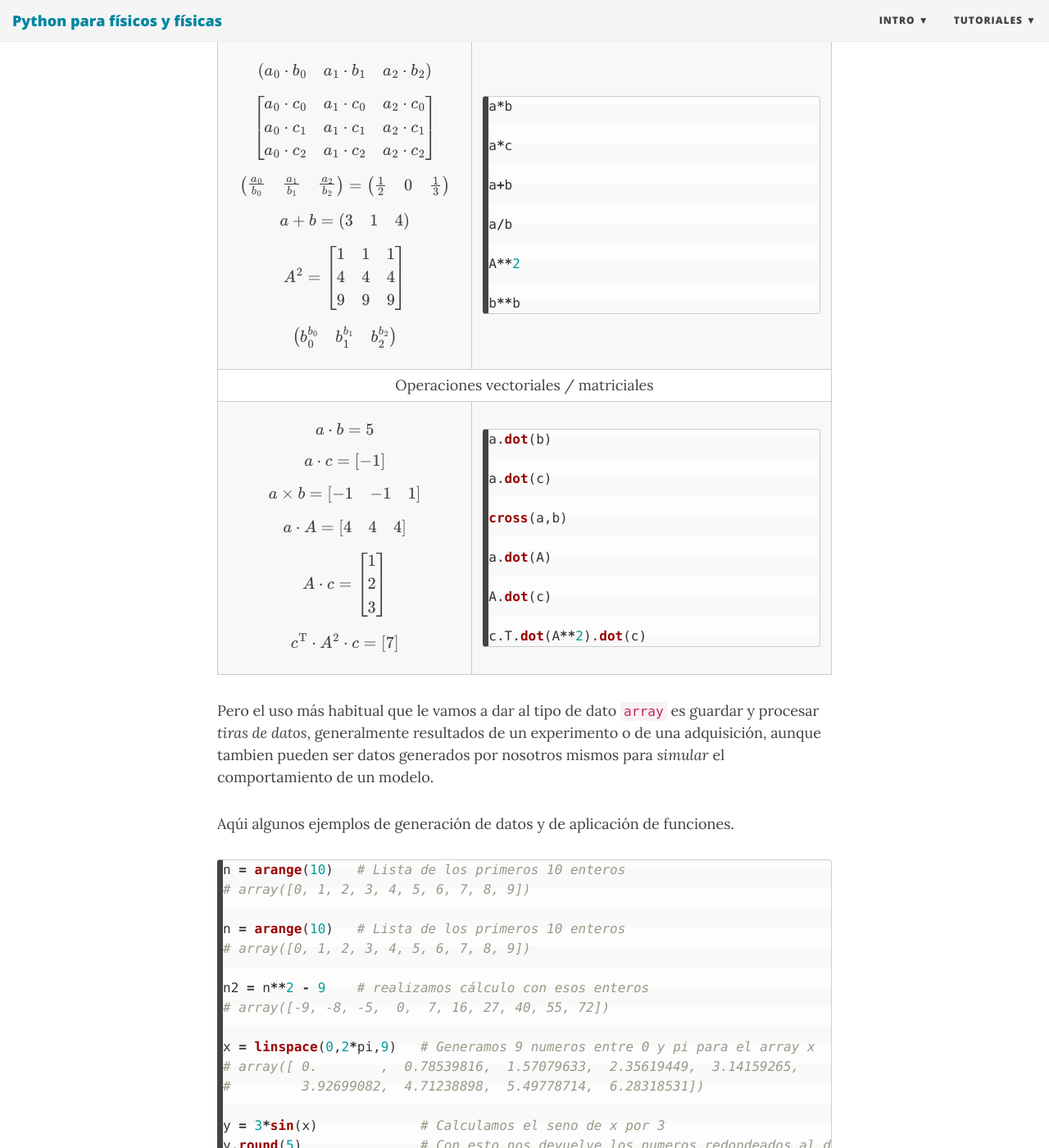
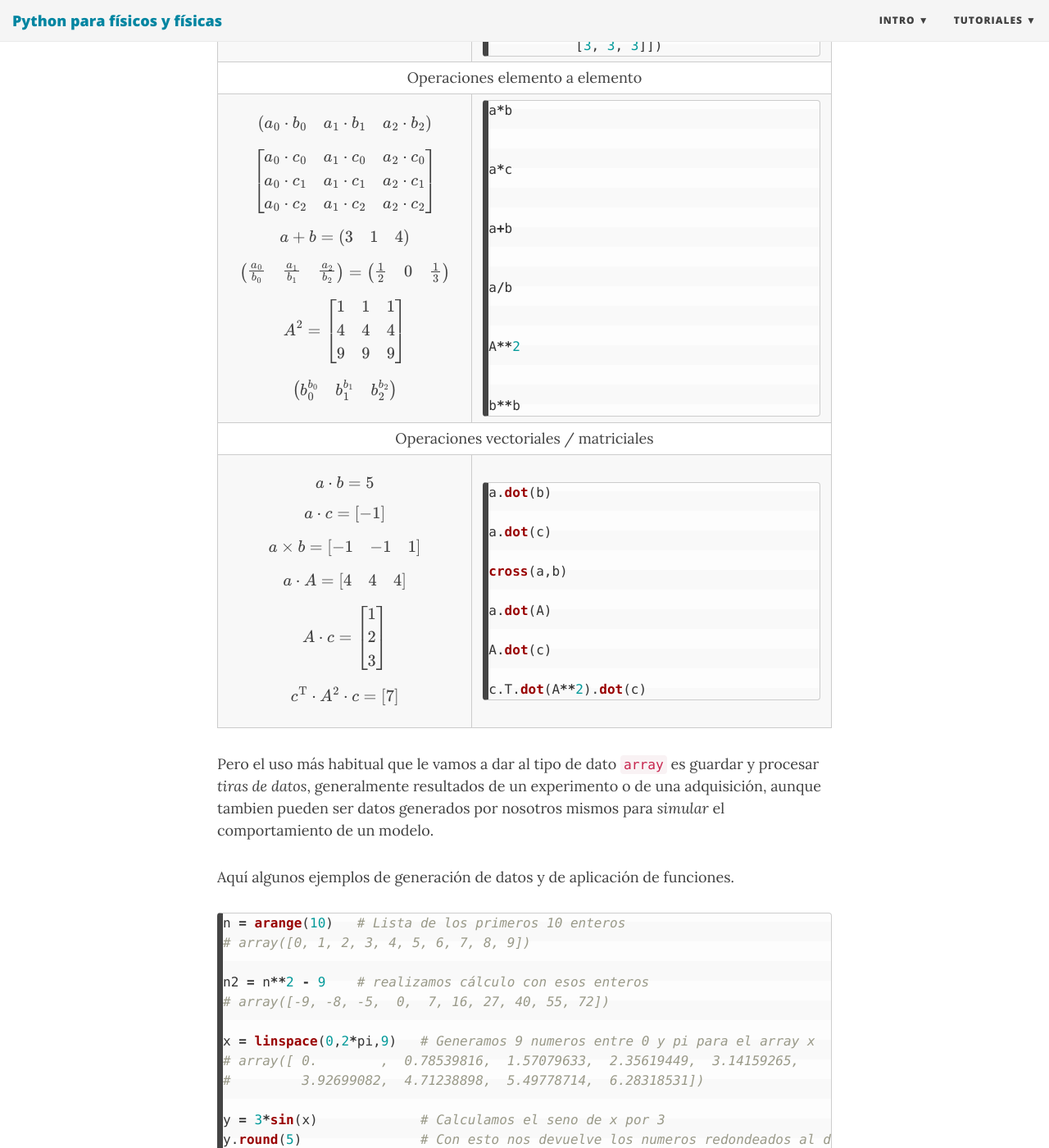
Before and after one commit to marceluda/python-para-fisicos, a Jekyll site: the page built from tuto/labo2/01_intro_python.md, in a window 1280 px wide and 1400 px high, scrolled down 6599 px. Shown: the whole window at 82% size. Built offline with Jekyll 4.4.1, drawn with Linux system fonts in a browser that asks for light colours; nearby versions of some CDN libraries; formulas are drawn with MathJax 3.

Commit message:
correcciones

````diff
--- a/tuto/labo2/01_intro_python.md
+++ b/tuto/labo2/01_intro_python.md
@@ -217,21 +217,21 @@
     1 & 0 & 1
   \end{pmatrix}
 $$
-
+<hr>
 $$
   b =
   \begin{pmatrix}
     2 & 1 & 3
   \end{pmatrix}
 $$
-
+<hr>
 $$
   c =
   \begin{bmatrix}
     -1 \\ 2 \\ 0
   \end{bmatrix}
 $$
-
+<hr>
 $$
   A =
   \begin{bmatrix}
@@ -245,8 +245,13 @@
 from numpy import *
 
 a = array( [ 1 , 0 , 1] )
+
+
 b = array( [ 2 , 1 , 3] )
+
+
 c = array( [[ -1 , 2 , 0]] ).T
+
 
 A = array( [[1,1,1],[2,2,2],[3,3,3]] )
 A = array([[1, 1, 1],
@@ -271,18 +276,18 @@
 $$
 
 $$
+a + b =
+\begin{pmatrix}
+  3 & 1 & 4
+\end{pmatrix}
+$$
+
+$$
 \begin{pmatrix}
   \frac{a_0}{b_0} & \frac{a_1}{b_1} & \frac{a_2}{b_2}
 \end{pmatrix} =
 \begin{pmatrix}
   \frac{1}{2} & 0 & \frac{1}{3}
-\end{pmatrix}
-$$
-
-$$
-a + b =
-\begin{pmatrix}
-  3 & 1 & 4
 \end{pmatrix}
 $$
 
@@ -304,13 +309,18 @@
 ```python
 a*b
 
+
 a*c
+
 
 a+b
 
+
 a/b
 
+
 A**2
+
 
 b**b
 ```
@@ -378,12 +388,9 @@
 generalmente resultados de un experimento o de una adquisición, aunque tambien pueden ser datos generados
 por nosotros mismos para *simular* el comportamiento de un modelo.
 
-Aqúi algunos ejemplos de generación de datos y de aplicación de funciones.
+Aquí algunos ejemplos de generación de datos y de aplicación de funciones.
 
 ```python
-n = arange(10)   # Lista de los primeros 10 enteros
-# array([0, 1, 2, 3, 4, 5, 6, 7, 8, 9])
-
 n = arange(10)   # Lista de los primeros 10 enteros
 # array([0, 1, 2, 3, 4, 5, 6, 7, 8, 9])
 
````
